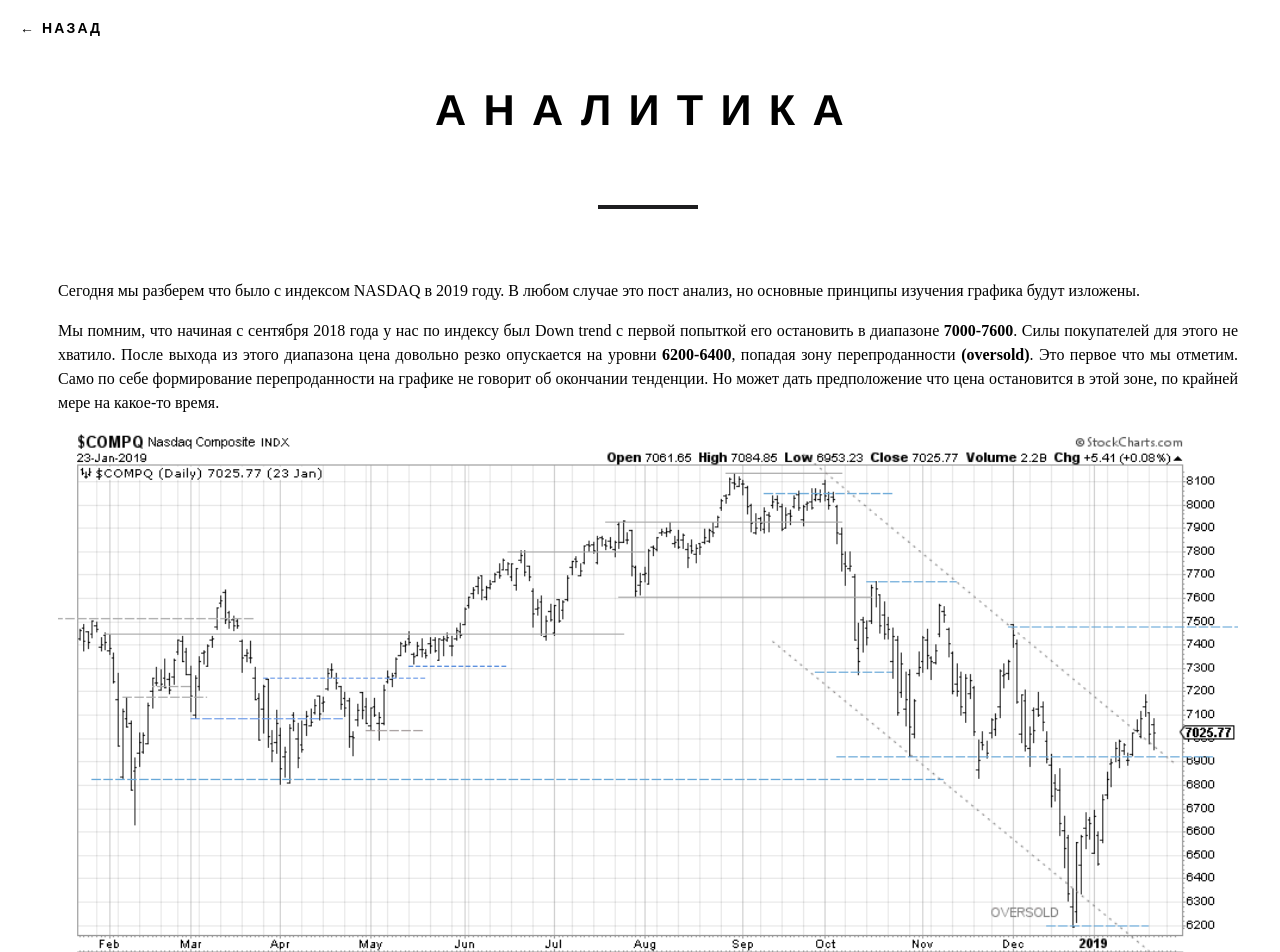
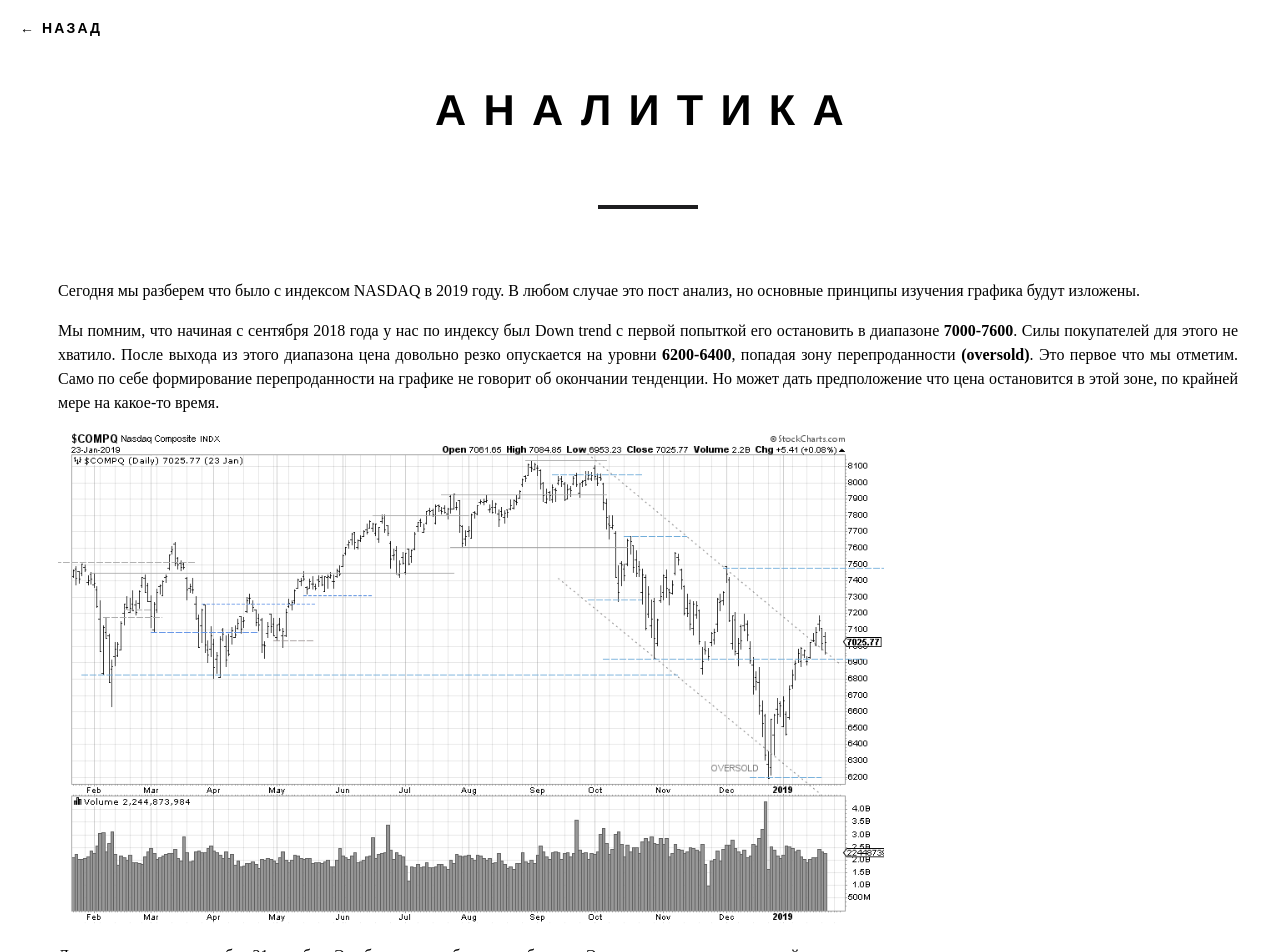
Before and after one commit to vito2005/Trader, a Vue app: page /analytics in a window 1280 px wide. Shown: the top 952 px of the page. Built offline with nearby package versions, Linux system fonts and the light colour scheme.

Commit message:
bug fix in chart data

```diff
--- a/src/components/chart.vue
+++ b/src/components/chart.vue
@@ -35,7 +35,7 @@ export default {
           {
             label: 'Доходность ' + this.country + ' (%)',
             backgroundColor: '#8cf8a4',
-            borderColor: '#5719f8',
+            borderColor: '#000080',
             fill: false,
             data: this.chartData.data
           }
--- a/src/views/Analytics.vue
+++ b/src/views/Analytics.vue
@@ -113,7 +113,7 @@ export default {
         }
         .analytics__image {
           img {
-            width: 100%;
+            width: 70%;
           }
         }
       }
```
